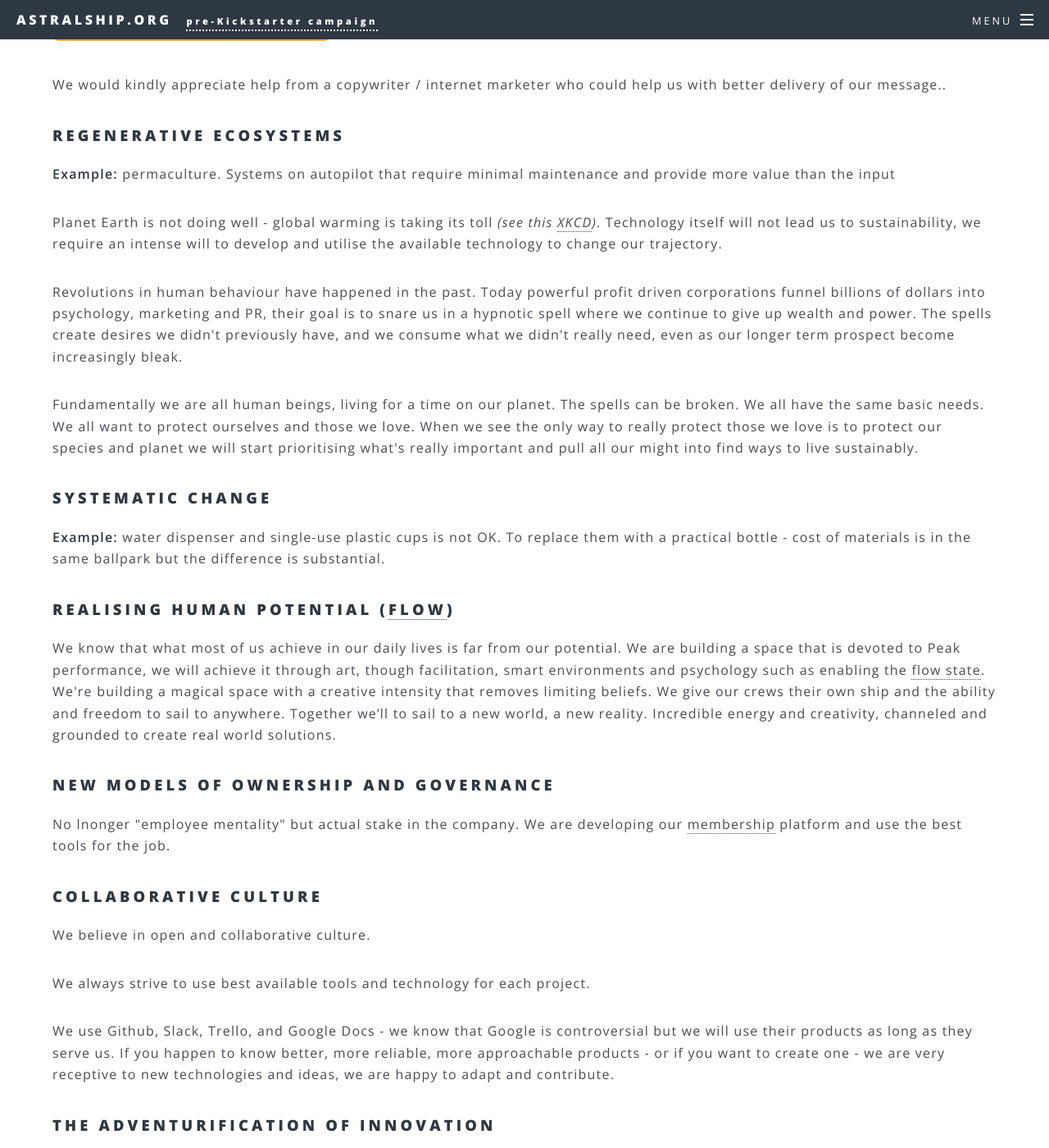
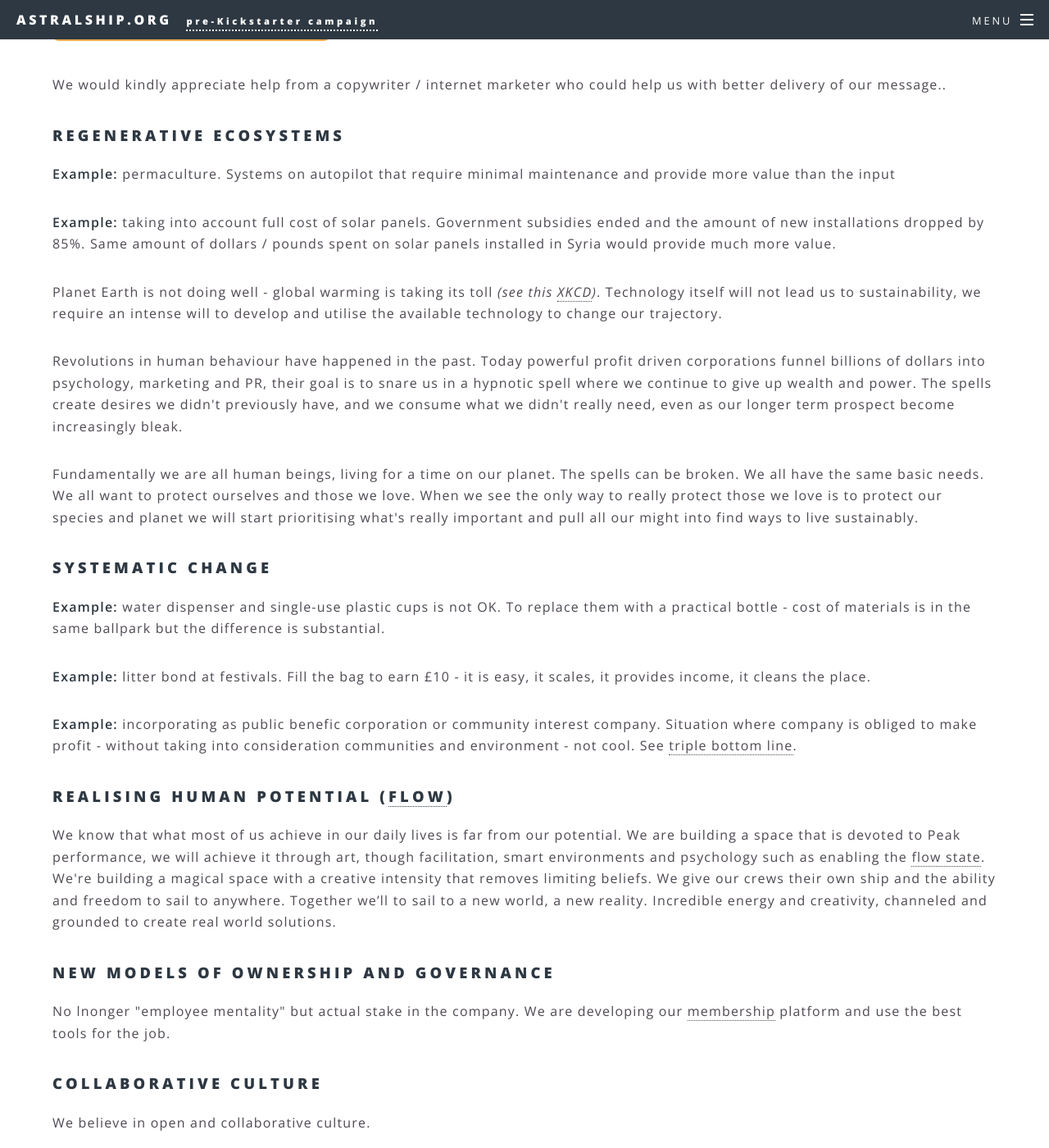
Before and after one commit to astralship/astralship.github.io, a Jekyll site: the page built from mission.html, in a window 1280 px wide and 1400 px high, scrolled down 487 px. Shown: the whole window at 82% size. Built offline with Jekyll 4.4.1, drawn with Linux system fonts in a browser that asks for light colours; comment, search, counter and statistics services are not loaded.

Commit message:
Examples of systematic change…

```diff
--- a/mission.html
+++ b/mission.html
@@ -14,6 +14,8 @@ order: 10
 
 <p><strong>Example:</strong> permaculture. Systems on autopilot that require minimal maintenance and provide more value than the input</p>
 
+<p><strong>Example:</strong> taking into account full cost of solar panels. Government subsidies ended and the amount of new installations dropped by 85%. Same amount of dollars / pounds spent on solar panels installed in Syria would provide much more value.</p>
+
 
 <p>Planet Earth is not doing well - global warming is taking its toll <em>(see this <a href="https://xkcd.com/1732/">XKCD</a>)</em>. Technology itself will not lead us to sustainability, we require an intense will to develop and utilise the available technology to change our trajectory.  </p>
 <p>Revolutions in human behaviour have happened in the past. Today powerful profit driven corporations funnel billions of dollars into psychology, marketing  and PR, their goal is to snare us in a hypnotic spell where we continue to give up wealth and power. The spells create desires we didn't previously have, and we consume what we didn't really need, even as our longer term prospect become increasingly bleak.</p>
@@ -22,6 +24,10 @@ order: 10
 <h3>Systematic change</h3>
 
 <p><strong>Example:</strong> water dispenser and single-use plastic cups is not OK. To replace them with a practical bottle - cost of materials is in the same ballpark but the difference is substantial.</p>
+
+<p><strong>Example:</strong> litter bond at festivals. Fill the bag to earn £10 - it is easy, it scales, it provides income, it cleans the place.</p>
+
+<p><strong>Example:</strong> incorporating as public benefic corporation or community interest company. Situation where company is obliged to make profit - without taking into consideration communities and environment - not cool. See <a href="https://en.wikipedia.org/wiki/Triple_bottom_line">triple bottom line</a>.</p>
 
 <h3>Realising human potential (<a href="flow.html">flow</a>)</h3>
 <p>We know that what most of us achieve in our daily lives is far from our potential. We are building a space that is devoted to Peak performance, we will achieve it through art, though facilitation, smart environments and psychology such as enabling the <a href="flow">flow state</a>. We're building a magical space with a creative intensity that removes limiting beliefs. We give our crews their own ship and the ability and freedom to sail to anywhere. Together we’ll to sail to a new world, a new reality. Incredible energy and creativity, channeled and grounded to create real world solutions. </p>
```
